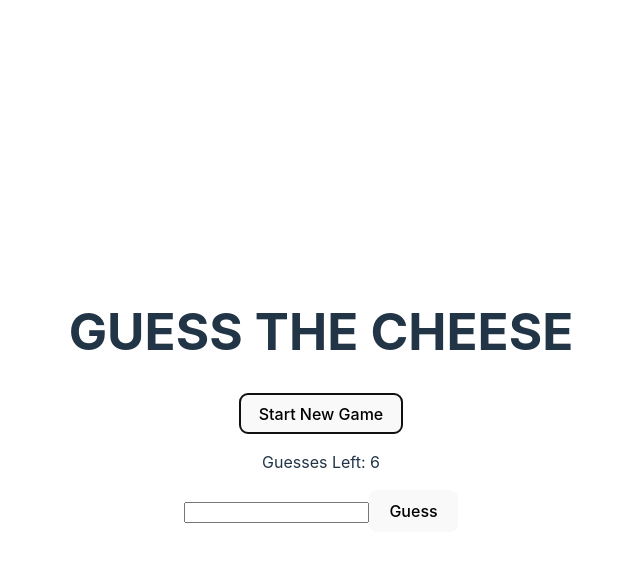
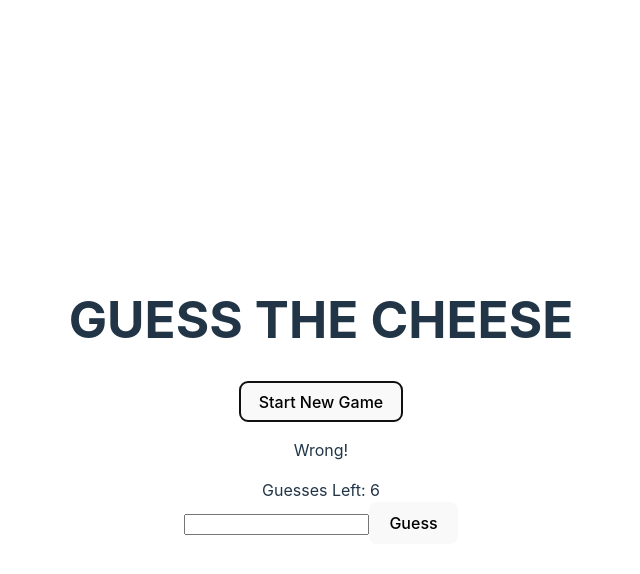
Before and after one commit to emmalgs/word-puzzle, a React (Vite) app: page / in a window 1280 px wide. Both pictures are taken after a click on the button "Start New Game". Shown: the top 574 px of the page, without its empty margins (319-959 px from the left). Built offline with nearby package versions, Linux system fonts and the light colour scheme.

Commit message:
check if guess is correct

```diff
--- a/src/components/PuzzleControl.jsx
+++ b/src/components/PuzzleControl.jsx
@@ -1,6 +1,7 @@
 import React from "react";
 import { words } from "./words";
 import GuessWordForm from "./GuessWordForm";
+import GuessResult from "./GuessResult";
 
 class PuzzleControl extends React.Component{
   constructor(props) {
@@ -21,7 +22,7 @@ class PuzzleControl extends React.Component{
   }
 
   handleStartGameClick = () => {
-    const newGameWord = words[Math.floor(Math.random() * words.length)]
+    const newGameWord = words[Math.floor(Math.random() * words.length)].toUpperCase();
     this.setState({
       formVisibleOnPage: true,
       gameEnd: false,
@@ -34,6 +35,7 @@ class PuzzleControl extends React.Component{
     if (this.state.guessesLeft > 1) {
       const addLetter = this.state.lettersGuessed.concat(letter);
       const updateGuesses = this.state.guessesLeft - 1;
+      this.checkGuess(letter);
       this.setState({
         lettersGuessed: addLetter,
         guessesLeft: updateGuesses
@@ -46,12 +48,23 @@ class PuzzleControl extends React.Component{
     }
   }
 
+  checkGuess = (letter) => {
+    const result = (this.state.word.includes(letter)) ? true : false;
+    this.setState({guessResult: result});
+  }
+
   render(){
     let currentlyVisibleState = null;
 
     if (this.state.formVisibleOnPage) {
-      currentlyVisibleState = <GuessWordForm
-        guessLetter={this.handleGuess} />
+      currentlyVisibleState =
+      <div>
+        <GuessResult
+          result={this.state.guessResult}
+          guesses={this.state.guessesLeft} />
+        <GuessWordForm
+          guessLetter={this.handleGuess} />
+      </div>
     } else if (this.state.gameEnd) {
       currentlyVisibleState =
       <div>
@@ -63,7 +76,6 @@ class PuzzleControl extends React.Component{
       <div>
         <h1>GUESS THE CHEESE</h1>
         <button onClick={this.handleStartGameClick}>Start New Game</button>
-        <p>Guesses Left: {this.state.guessesLeft}</p>
         {currentlyVisibleState}
       </div>
     )
```
